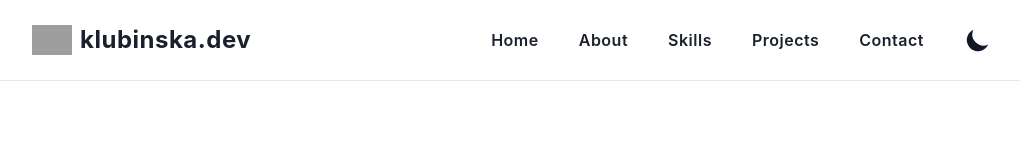
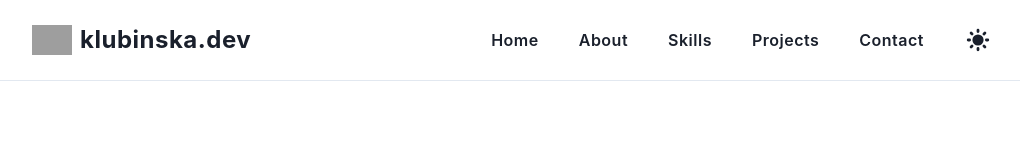
Before and after one commit to klubinskak/my-portfolio-next-js, a Next.js app: page /components/Navbar/Navbar in a window 1280 px wide. Shown: the top 160 px of the page, without its empty margins (128-1148 px from the left). Built offline with nearby package versions, Linux system fonts and the light colour scheme; grey boxes are pictures that could not be loaded; what tailwindcss-debug-screens would draw is missing.

Commit message:
navbar-changes

```diff
--- a/src/pages/components/Navbar/Navbar.tsx
+++ b/src/pages/components/Navbar/Navbar.tsx
@@ -2,9 +2,9 @@ import React, { useState, useEffect } from "react";
 import { IoMdMenu, IoMdClose } from "react-icons/io";
 import { useTheme } from "next-themes";
 import { SunIcon, MoonIcon } from "@heroicons/react/solid";
-import Link from 'next/link';
-import { navVariants } from '../../../utils/motion';
-import { motion } from "framer-motion";
+import Link from "next/link";
+import { navVariants } from "../../../utils/motion";
+import { Variants, motion } from "framer-motion";
 import Image from "next/image";
 
 interface NavItems {
@@ -38,15 +38,14 @@ const NAV_ITEMS: Array<NavItems> = [
     label: "Contact",
     page: "#contact",
     index: 4,
-  }
+  },
 ];
 
 const Navbar = () => {
   const [navbar, setNavbar] = useState(false);
   const { systemTheme, theme, setTheme } = useTheme();
   const [mounted, setMounted] = useState(false);
-
-
+  const [isActive, setIsActive] = useState(false);
 
   useEffect(() => {
     setMounted(true);
@@ -57,62 +56,100 @@ const Navbar = () => {
 
     const currentTheme = theme === "system" ? systemTheme : theme;
 
-    if (currentTheme === "dark") {
-      return (
-        <SunIcon className="h-10 text-xl text-white-500 w-7" role="button" onClick={() => setTheme('light')} />
-      )
-    }
+    const toggleTheme = () => {
+      setTheme(currentTheme === "dark" ? "light" : "dark");
+      setIsActive(!isActive);
+    };
 
-    else {
-      return (
-        <motion.div
-        initial={{ y: 0, opacity: 0 }}
-        viewport={{ once: false }}
-        whileInView={{ y: [-150, 0], opacity: 1 }}
-        transition={{ duration: 1 }}
-        className=""
-      >
-        <MoonIcon className="h-10 text-gray-900 w-7 " role="button" onClick={() => setTheme('dark')} />
-        </motion.div>
-      )
-    }
+
+    const variants: Variants = {
+      animate: { y: [-120, 0] },
+      transition: { duration: 0.3 } as any
+    };
+
+    return (
+      <motion.div
+      onClick={() => {
+        toggleTheme();
+      }}
+      variants={variants}
+      initial="hidden" // Set the initial state
+      animate={isActive ? 'visible' : 'hidden'}
+      transition={{ duration: 0.3 }}
+    >
+      {isActive ? (
+        <MoonIcon
+          className="h-10 text-gray-900 w-7"
+          role="button"
+        />
+      ) : (
+        <SunIcon
+          className="h-10 text-xl text-white-500 w-7"
+          role="button"
+        />
+      )}
+    </motion.div>
+    );
   };
 
 
+  console.log(isActive)
 
   return (
     <motion.div
       variants={navVariants}
       initial="hidden"
       whileInView="show"
-      className={`p-5 sticky top-0 z-50 bg-white`} id="navbar"
+      className={`p-5 sticky top-0 z-50 bg-white`}
+      id="navbar"
     >
       <div className="flex items-center justify-around gap-10 mx-10">
         <div className="flex gap-1 text-xl font-bold cursor-pointer">
           <Link href="#home" scroll={false}>
             {" "}
             <div className="flex items-center justify-center gap-2">
-            <Image loading="lazy"   width={40}
-  height={40} src="https://i.ibb.co/tHhKDZZ/Screenshot-2023-03-01-at-11-08-19-removebg-preview.png" alt="woman-computer-icon" />
-              <h2 className="text-2xl">
-                klubinska.dev
-              </h2>
+              <Image
+                width={40}
+                height={40}
+                loading="lazy"
+                src="https://i.ibb.co/tHhKDZZ/Screenshot-2023-03-01-at-11-08-19-removebg-preview.png"
+                alt="woman-computer-icon"
+              />
+              <h2 className="text-2xl">klubinska.dev</h2>
             </div>
           </Link>
         </div>
-        <div className={`flex items-center gap-3 md:gap-10 font-semibold ${navbar ? "showMobileNav" : ""} `}>
-          <button id="hamburger-btn" onClick={() => setNavbar(!navbar)} className={`flex mt-1 items-center lg:hidden lg:${navbar === false}`}> {navbar ? <IoMdClose size={30} /> : <IoMdMenu size={30} aria-label="hamburger-menu"/>}</button>
+        <div
+          className={`flex items-center gap-3 md:gap-10 font-semibold ${
+            navbar ? "showMobileNav" : ""
+          } `}
+        >
+          <button
+            id="hamburger-btn"
+            onClick={() => setNavbar(!navbar)}
+            className={`flex mt-1 items-center lg:hidden lg:${
+              navbar === false
+            }`}
+          >
+            {" "}
+            {navbar ? (
+              <IoMdClose size={30} />
+            ) : (
+              <IoMdMenu size={30} aria-label="hamburger menu" />
+            )}
+          </button>
           {NAV_ITEMS.map((item) => {
             return (
               <Link
                 scroll={false}
                 href={item.page}
                 key={item.index}
-                className={`hidden ${navbar ? 'showList' : ''} lg:flex cursor-pointer before:hidden before:lg:absolute before:block before:w-full before:h-[3px]
+                className={`hidden ${
+                  navbar ? "showList" : ""
+                } lg:flex cursor-pointer before:hidden before:lg:absolute before:block before:w-full before:h-[3px]
                 before:bottom-0 before:left-0 before:bg-[#839788]
                 before:hover:scale-x-100 before:scale-x-0 before:origin-top-left
                 before:transition before:ease-in-out before:duration-300`}
-
               >
                 {item.label}
               </Link>
```
